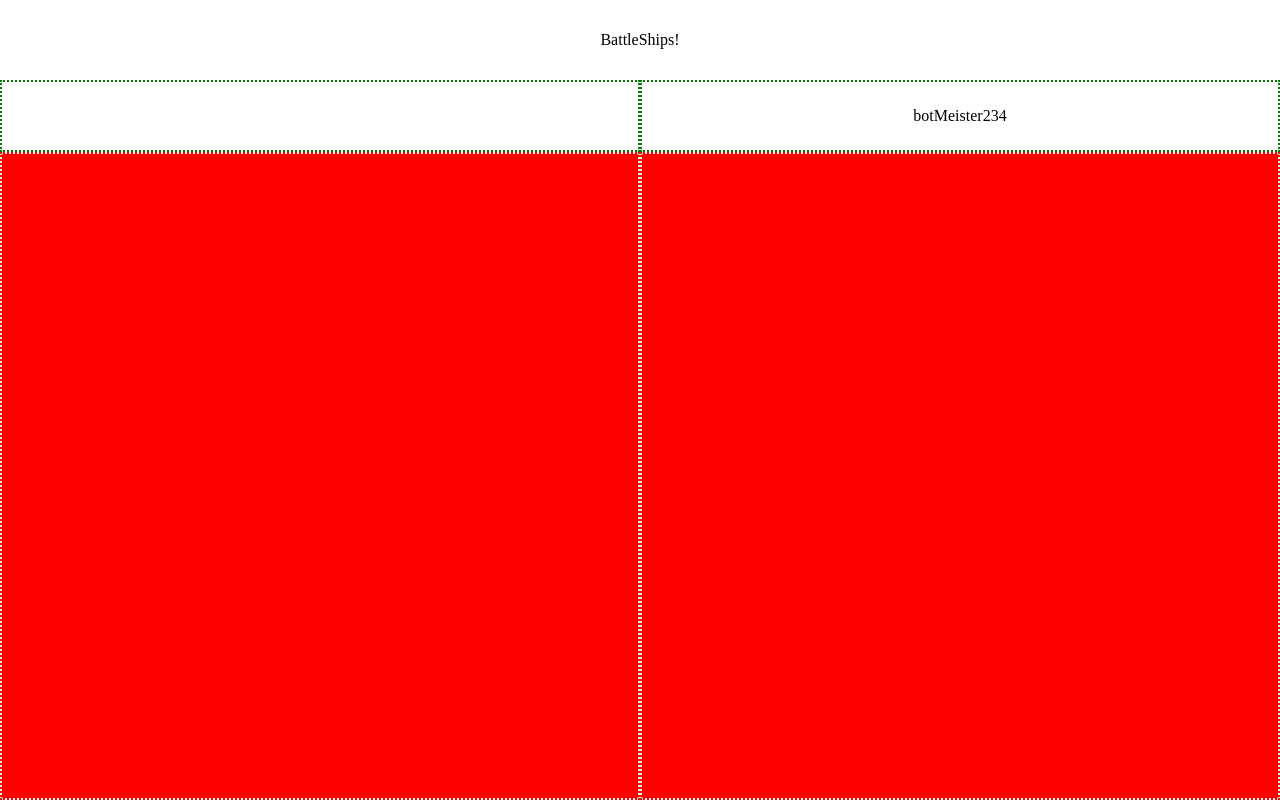
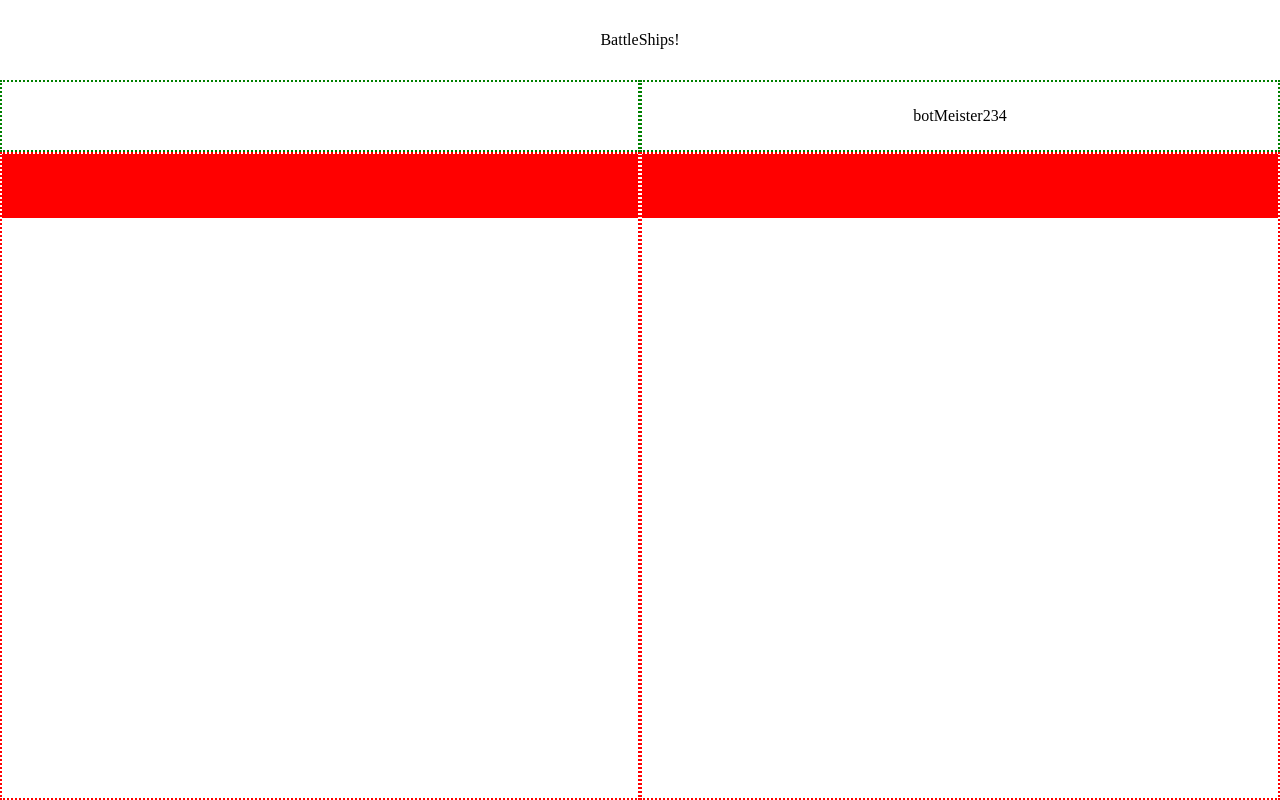
Before and after one commit to Clanbulance/BattleShips, a website with bundled scripts: page index.html in a window 1280 px wide. Both pictures are taken after a click on the button "Set username". Built offline with nearby package versions, Linux system fonts and the light colour scheme.

Commit message:
small css changes

```diff
--- a/index.html
+++ b/index.html
@@ -12,7 +12,7 @@
         BattleShips!
     </div>
     <div class="playfield">
-         <div id="userpanel" class="userpanel">
+         <div id="userpanel" class="userpanel side">
             <label for="username">Enter your username below:</label>
             <input type="text" name="username" id="username">
             <button type="submit">Set username</button>
--- a/style.css
+++ b/style.css
@@ -78,6 +78,9 @@ body {
     width:100%;
     height: 100%;
     border:2px dotted red;
+    display: grid;
+    grid-template-rows: 10% 90%;
+
 }
 
 .gameContainer{
```
